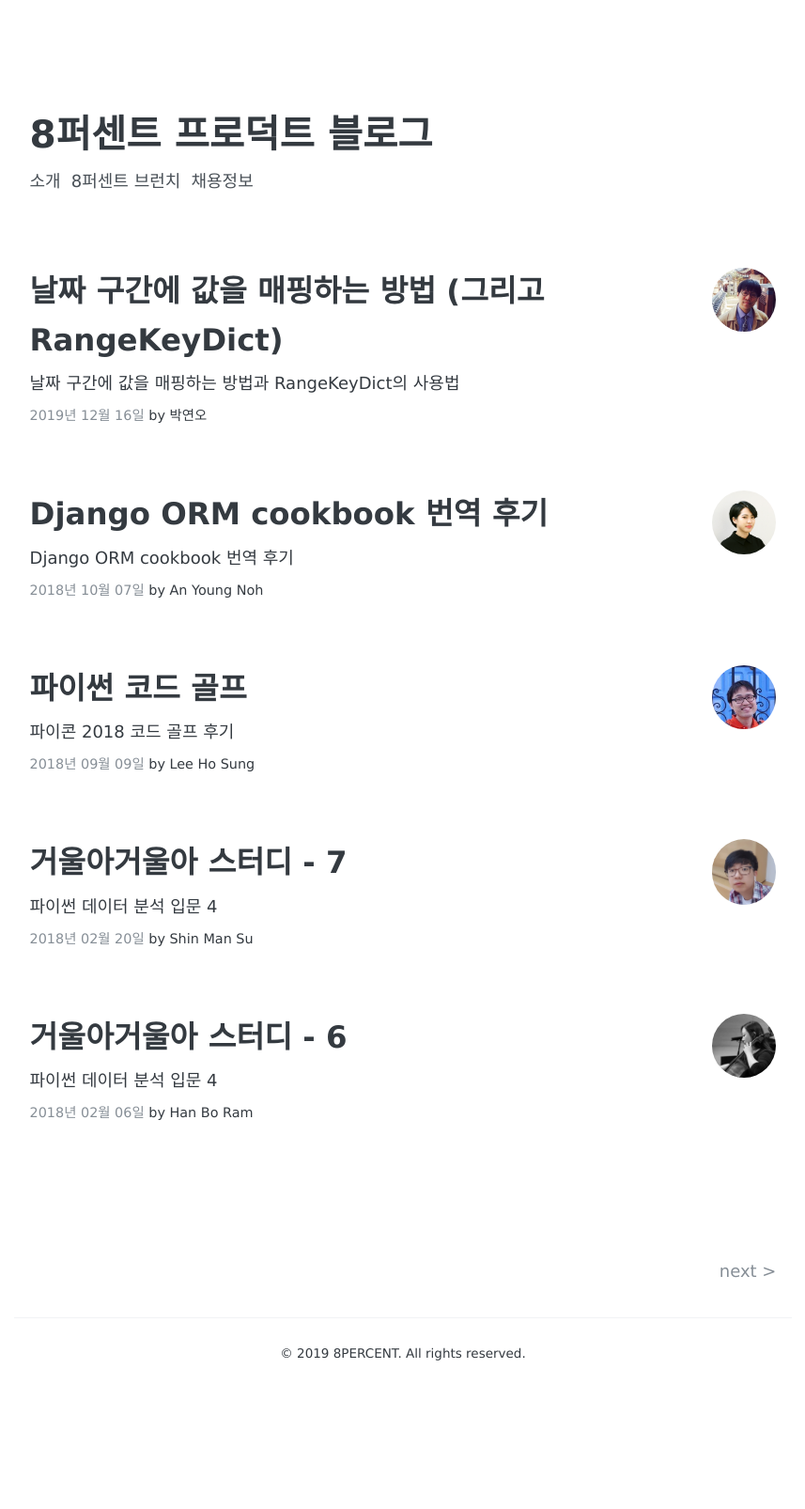
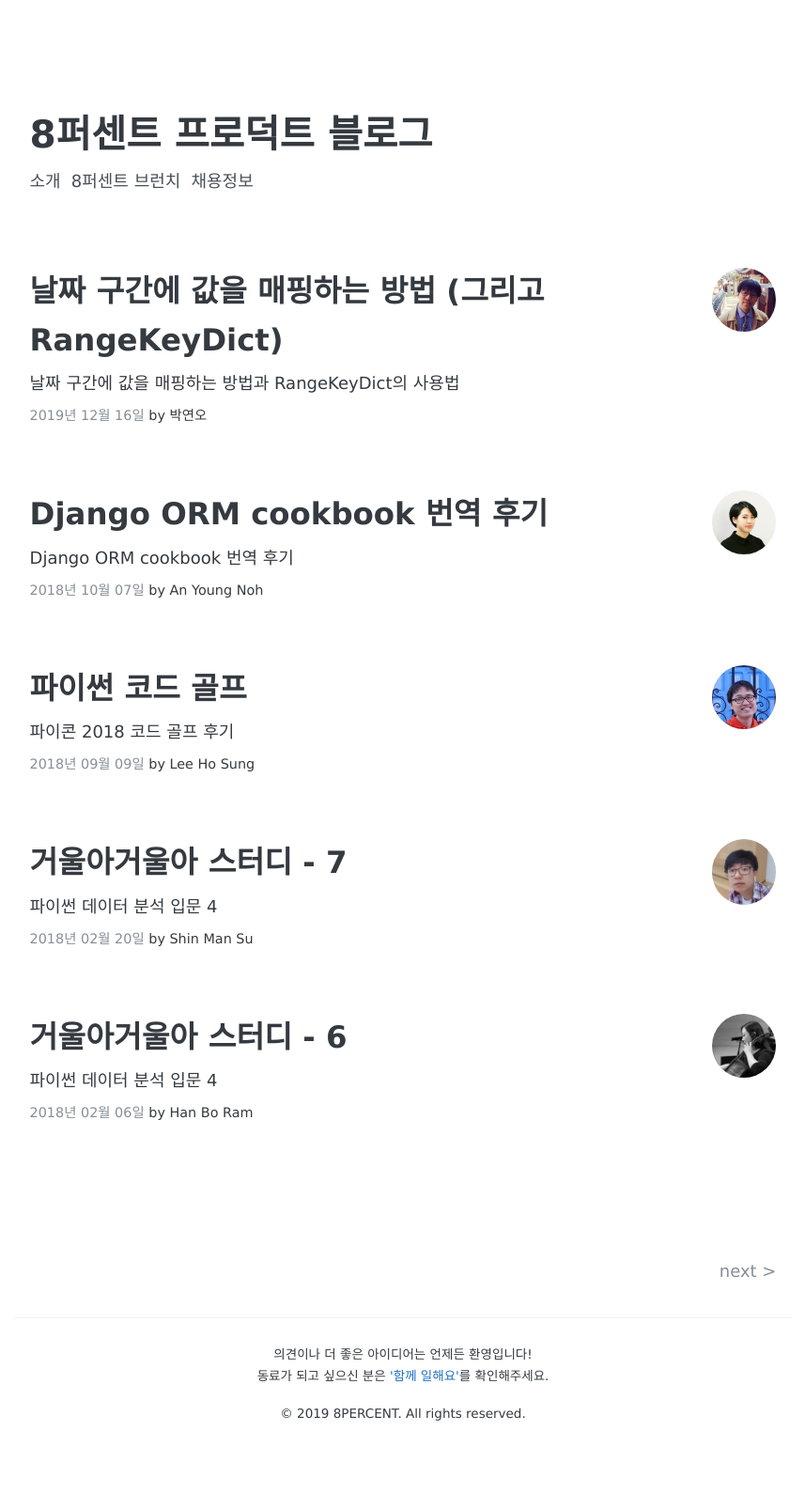
Before and after one commit to 8percent/8percent.github.io, a Jekyll site: the page built from index.html, in a window 1280 px wide. Shown: the whole page at 94% size, without its empty margins (211-1068 px from the left). Built offline with Jekyll 4.4.1, drawn with Linux system fonts in a browser that asks for light colours; some web fonts are replaced; the list of posts is cut into pages by our own code; before the commit the page ends 1542 px from its top, so only the background shows below that.

Commit message:
ADD: 푸터에 채용안내 추가

```diff
--- a/_includes/footer.html
+++ b/_includes/footer.html
@@ -1,6 +1,10 @@
 <!-- Documents about icons are here: http://fontawesome.io/icons/ -->
 <div class="footer">
   <hr />
+  <div class="contact">
+    <p>의견이나 더 좋은 아이디어는 언제든 환영입니다!<br />동료가 되고 싶으신 분은 <a href="/recruit/" target="_blank">'함께 일해요'</a>를 확인해주세요.</p>
+  </div>
+
   <div class="footer-link">
     {% if site.author.facebook %}
     <a href="https://www.facebook.com/{{ site.author.facebook }}"><i class="fa fa-facebook" aria-hidden="true"></i></a>
```
Lines whose indentation alone changed are shown as unchanged.
